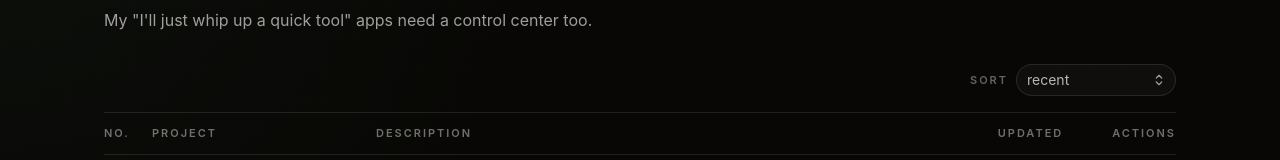
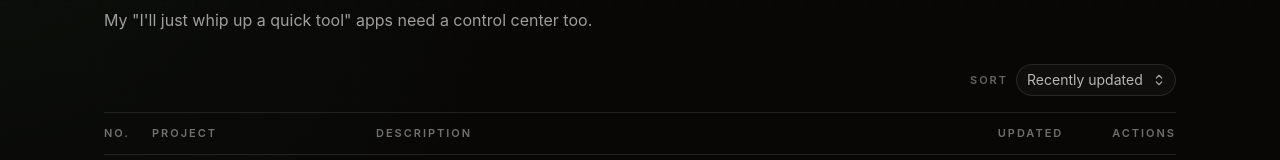
Before and after one commit to earlwlkr/mike-codes, a Next.js app: page / in a window 1280 px wide. Shown: the part 124-284 px from the top of the page. Built offline with nearby package versions, Linux system fonts and the light colour scheme.

Commit message:
Sync sort select labels with selected value

```diff
--- a/components/project-board.tsx
+++ b/components/project-board.tsx
@@ -11,6 +11,11 @@ type ProjectBoardProps = {
 };
 
 type SortMode = "recent" | "priority";
+
+const sortOptions = [
+  { value: "recent", label: "Recently updated" },
+  { value: "priority", label: "Ranked by Codex" },
+] as const satisfies readonly { value: SortMode; label: string }[];
 
 export function ProjectBoard({ projects }: ProjectBoardProps) {
   const [copiedProject, setCopiedProject] = useState<string | null>(null);
@@ -136,7 +141,7 @@ export function ProjectBoard({ projects }: ProjectBoardProps) {
 
       <div className="mb-4 flex items-center justify-end gap-2">
         <span className="text-[11px] font-semibold tracking-[0.18em] text-foreground/40 uppercase">Sort</span>
-        <Select value={sortMode} onValueChange={(value) => setSortMode(value as SortMode)}>
+        <Select items={sortOptions} value={sortMode} onValueChange={(value) => setSortMode(value as SortMode)}>
           <SelectTrigger
             size="sm"
             aria-label="Sort projects"
@@ -145,8 +150,11 @@ export function ProjectBoard({ projects }: ProjectBoardProps) {
             <SelectValue />
           </SelectTrigger>
           <SelectContent className="min-w-40 rounded-2xl border border-black/10 bg-[var(--page-background)] p-1 shadow-lg shadow-black/5 dark:border-white/10 dark:shadow-black/30">
-            <SelectItem value="recent">Recently updated</SelectItem>
-            <SelectItem value="priority">Ranked by Codex</SelectItem>
+            {sortOptions.map((option) => (
+              <SelectItem key={option.value} value={option.value}>
+                {option.label}
+              </SelectItem>
+            ))}
           </SelectContent>
         </Select>
       </div>
```
